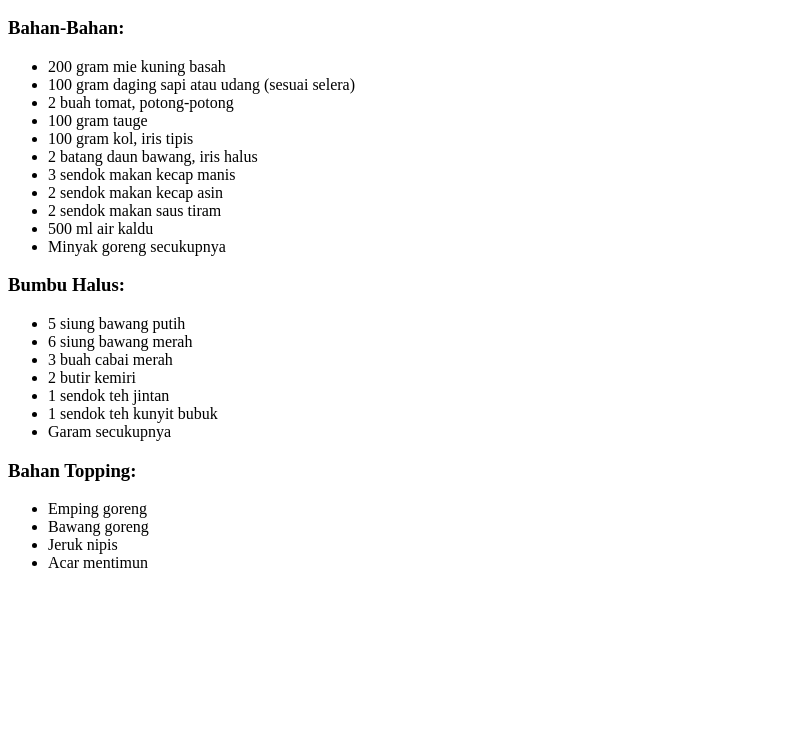
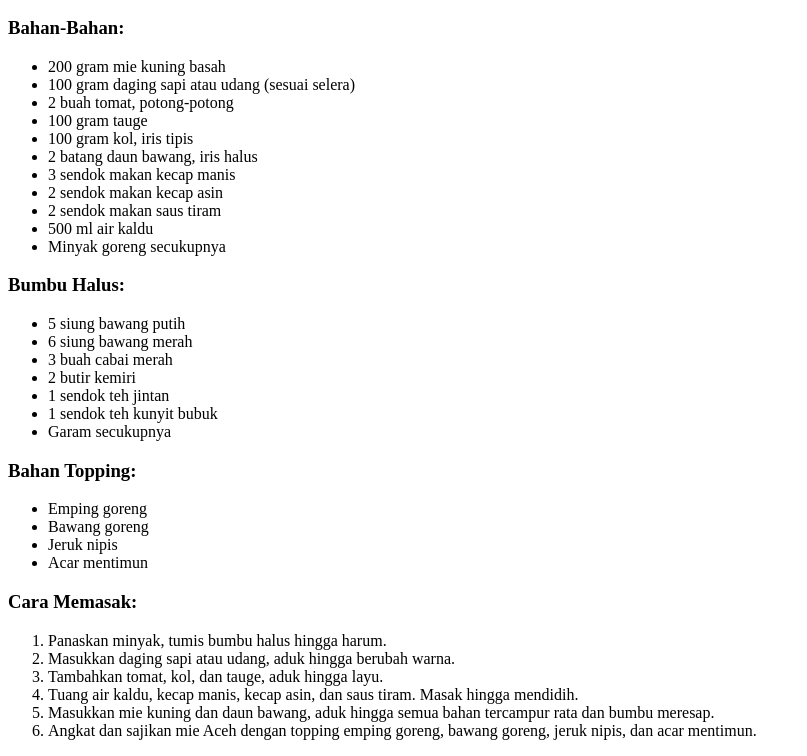
Before and after one commit to Hidayattt24/Buku_Resep_Aceh, a plain HTML site: page MieAceh.html in a window 1280 px wide. Shown: the part 110-866 px from the top of the page, without its empty margins (0-807 px from the left). Before the commit the page ends 800 px from the top, so only its background shows below. Drawn offline with Linux system fonts and the light colour scheme.

Commit message:
ubah branch part 2

```diff
--- a/MieAceh.html
+++ b/MieAceh.html
@@ -41,6 +41,14 @@
         <li>Jeruk nipis</li>
         <li>Acar mentimun</li>
     </ul>
-
+    <h3>Cara Memasak:</h3>
+    <ol>
+        <li>Panaskan minyak, tumis bumbu halus hingga harum.</li>
+        <li>Masukkan daging sapi atau udang, aduk hingga berubah warna.</li>
+        <li>Tambahkan tomat, kol, dan tauge, aduk hingga layu.</li>
+        <li>Tuang air kaldu, kecap manis, kecap asin, dan saus tiram. Masak hingga mendidih.</li>
+        <li>Masukkan mie kuning dan daun bawang, aduk hingga semua bahan tercampur rata dan bumbu meresap.</li>
+        <li>Angkat dan sajikan mie Aceh dengan topping emping goreng, bawang goreng, jeruk nipis, dan acar mentimun.</li>
+    </ol>
 </body>
 </html>
```
